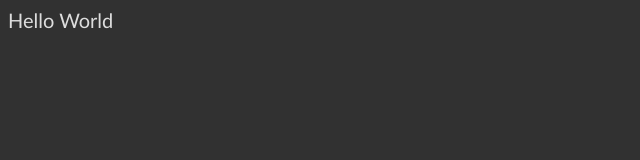
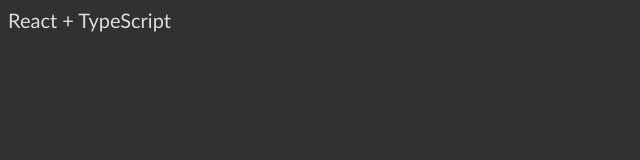
Before and after one commit to unologin/react-ts-boilerplate, a React app: page / in a window 1280 px wide. Shown: the top 160 px of the page, without its empty margins (0-640 px from the left). Built offline with nearby package versions, Linux system fonts and the light colour scheme; the HTML template or start-up script is replaced by a standard one.

Commit message:
adjusted brace style and padding

```diff
--- a/src/main.tsx
+++ b/src/main.tsx
@@ -7,7 +7,14 @@
 /**  @return App entry point */
 function App() : JSX.Element
 {
-  return <>Hello World</>;
+  if (process.env.SAY_HELLO)
+  {
+    return <>Hello World</>;
+  }
+  else
+  {
+    return <>React + TypeScript</>;
+  }
 }
 
 render(<App/>, document.getElementById('root'));
```
Also changed, not shown: 1 other file (tests, documents, lock files or other folders).
